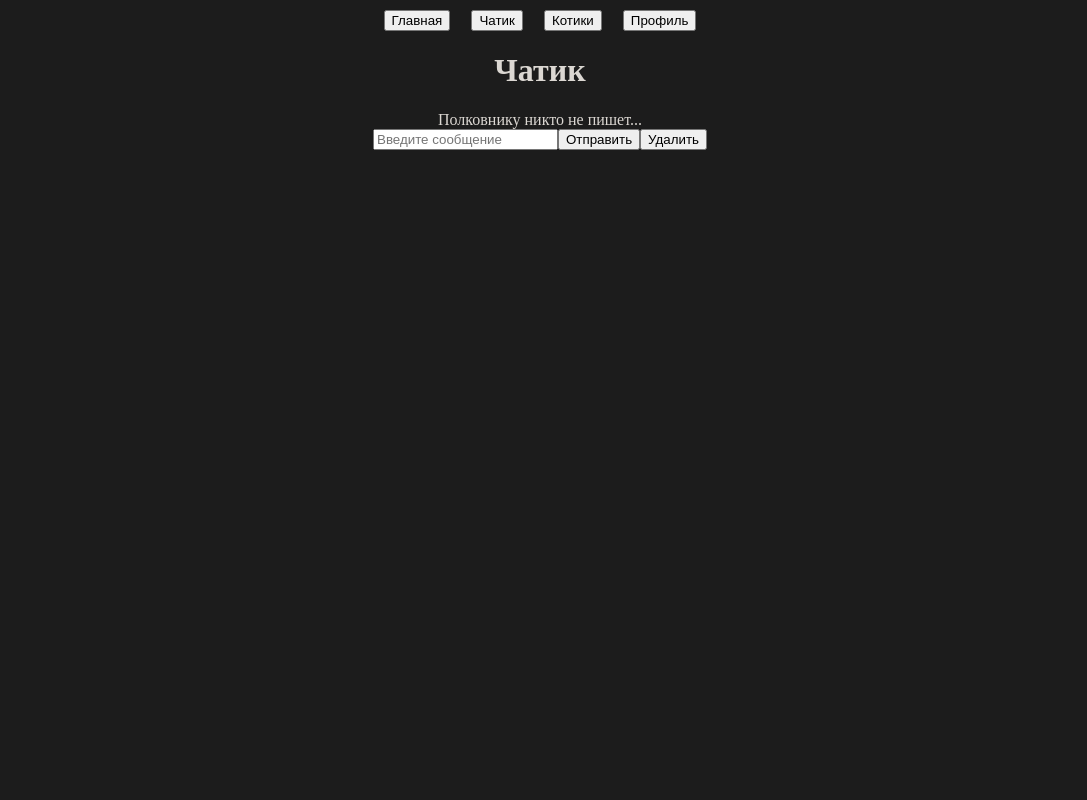
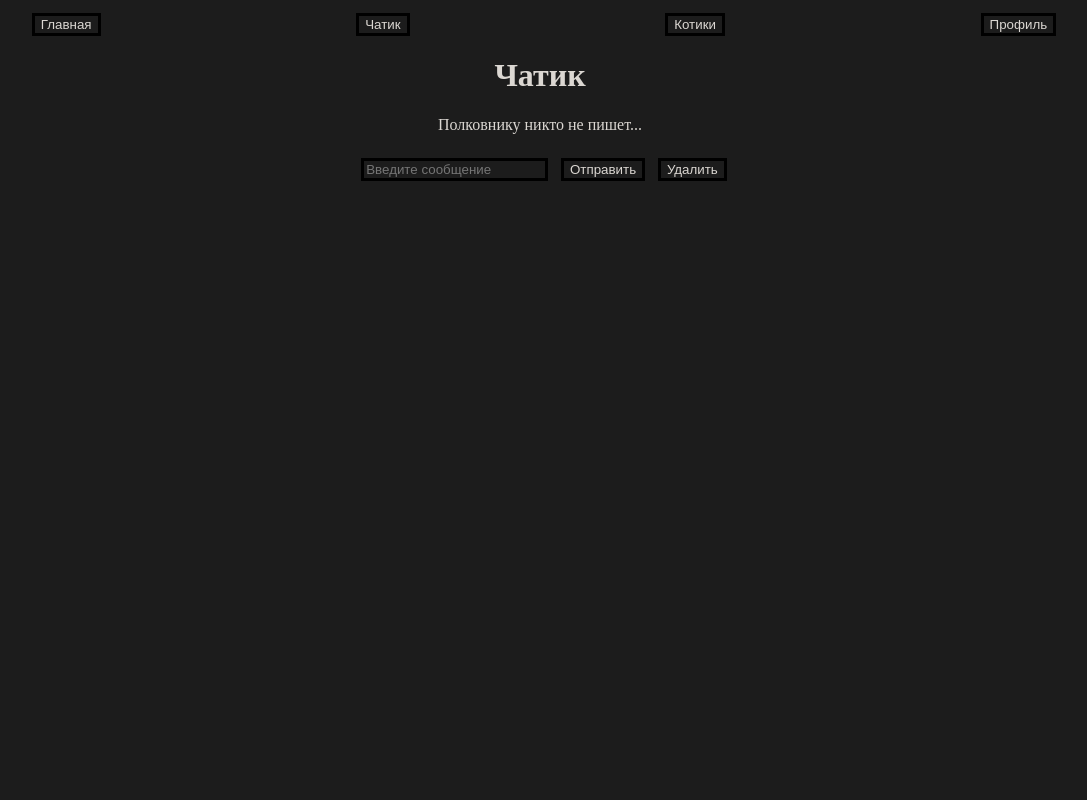
Before and after one commit to AugustSprout/FinalProject, a Vue app in the folder project/: page /im in a window 1280 px wide. Shown: the top 800 px of the page, without its empty margins (100-1187 px from the left). Built offline with nearby package versions, Linux system fonts and the light colour scheme; sample sign-in values are in the browser's storage.

Commit message:
Стилизация, окончательные доработки.

```diff
--- a/project/public/index.html
+++ b/project/public/index.html
@@ -5,7 +5,7 @@
     <meta http-equiv="X-UA-Compatible" content="IE=edge">
     <meta name="viewport" content="width=device-width,initial-scale=1.0">
     <link rel="icon" href="<%= BASE_URL %>favicon.ico">
-    <title><%= htmlWebpackPlugin.options.title %></title>
+    <title>FinalProject</title>
   </head>
   <body style="margin: 0px;">
     <noscript>
--- a/project/src/App.vue
+++ b/project/src/App.vue
@@ -23,7 +23,8 @@ export default {
 #app {
   background-color: #1C1C1C;
   color: #dbd7d2;
-  display: flex;
+  display: block;
+  padding-top: 1%;
   justify-content: center;
   text-align: center;
 
--- a/project/src/components/ApiPage.vue
+++ b/project/src/components/ApiPage.vue
@@ -1,11 +1,11 @@
 <template>
-    <div>
+    <div class="api">
         <h1>Котики</h1>
         <div v-if="isLoad">Загрузка данных...</div>
         <div v-else>
             <div>
                 <button @click="this.ChangeCat()">Поменять котика</button>
-                <img v-bind:src="imageUrl"  alt="cat">
+                <img class="img" v-bind:src="imageUrl"  alt="cat">
             </div>
         </div>
     </div>
@@ -39,3 +39,27 @@
             }
     }
 </script>
+<style>
+    .api{
+        display: grid;
+        flex-direction: column;
+        justify-content: center
+    }
+    button{
+        background: #1C1C1C;
+        color: #dbd7d2;
+        border: 3px solid black;
+    }
+    button:hover{
+        background: black;
+    }
+    .img{
+        display: block;
+        margin-left: 10%;
+        margin-top: 5vh;
+        max-width: 80%;
+        max-height: 80vh;
+        min-width: 40%;
+        min-height: 40vh;
+    }
+</style>
--- a/project/src/components/AuthPage.vue
+++ b/project/src/components/AuthPage.vue
@@ -39,9 +39,25 @@
                     })
                 }
                 else{
-                    console.log(`хня какая то`)
+                    alert(`Введите логин и пароль!`)
                 }
             }
         }
     }
 </script>
+
+<style>
+    input{
+        margin-top: 1vh;
+        background: #1C1C1C;
+        color: #dbd7d2;
+        border: black solid 3px;
+        margin-left: 1vh;
+    }
+    label{
+        margin-left: 1vh;
+    }
+    button{
+        margin-left: 1vh;
+    }
+</style>
--- a/project/src/components/ChatPage.vue
+++ b/project/src/components/ChatPage.vue
@@ -40,7 +40,7 @@
                     this.newMessage = ``
                 }
                 else{
-                    alert(`введите сообщение!`)
+                    alert(`Введите сообщение!`)
                 }
             },
             saveChatRecords(){
@@ -70,3 +70,25 @@
         }
     }
 </script>
+
+<style>
+    .chat{
+        color: #dbd7d2;
+    }
+    .chat input {
+        margin-top: 3vh;
+        background: #1C1C1C;
+        color: #dbd7d2;
+        border: black solid 3px;
+    }
+    .chat button{
+        background: #1C1C1C;
+        color: #dbd7d2;
+        border: 3px solid black;
+        margin-left: 1%;
+
+    }
+    .chat button:hover{
+        background: black;
+    }
+</style>
--- /dev/null
+++ b/project/src/components/ErrorPage.vue
@@ -0,0 +1,9 @@
+<template>
+    <h1>404! Такой страницы не существует!</h1>
+</template>
+
+<script>
+    export default{
+        name: `ErrorPage`
+    }
+</script>
--- a/project/src/components/Footer.vue
+++ b/project/src/components/Footer.vue
@@ -1,5 +1,5 @@
 <template>
-    <footer class="footer">footer</footer>
+    <footer class="footer">Здесь живут только мыши!</footer>
 </template>
 
 <script>
@@ -10,6 +10,6 @@
 </script>
 <style>
     .footer{
-        margin-top: 286%
+        margin-top: 100vh
     }
 </style>
--- a/project/src/components/Navigation.vue
+++ b/project/src/components/Navigation.vue
@@ -16,8 +16,14 @@
     .nav{
         display: flex;
         justify-content: space-around;
-        align-items: center;
-        margin-top: 3%;
 
     }
+    .nav button{
+        background: #1C1C1C;
+        color: #dbd7d2;
+        border: 3px solid black
+    }
+    .nav button:hover{
+        background: black;
+    }
 </style>
--- a/project/src/components/ProfilePage.vue
+++ b/project/src/components/ProfilePage.vue
@@ -1,12 +1,18 @@
 <template>
-    <h1>profile</h1>
-    <button @click="logout">выйти из аккаунта</button>
+    <h1>Профиль</h1>
+    <h2>Логин: {{ userName }} </h2>
+    <button @click="logout">Выйти из аккаунта</button>
 
 </template>
 
 <script>
     export default {
         name: `ProfilePage`,
+        data(){
+            return{
+                userName: localStorage.getItem(`userName`),
+            }
+        },
         methods:{
             logout(){
                 localStorage.removeItem(`isAuth`, false)
--- a/project/src/main.js
+++ b/project/src/main.js
@@ -3,9 +3,10 @@ import { createRouter, createWebHistory } from "vue-router"
 import App from "./App.vue"
 import HomePage from "./components/HomePage.vue"
 import ChatPage from "./components/ChatPage.vue"
-import ApiPage from "./components/ApiPage"
-import AuthPage from "./components/AuthPage"
-import ProfilePage from "./components/ProfilePage"
+import ApiPage from "./components/ApiPage.vue"
+import AuthPage from "./components/AuthPage.vue"
+import ProfilePage from "./components/ProfilePage.vue"
+import ErrorPage from "./components/ErrorPage.vue"
 
 const router = createRouter({
     routes: [{
@@ -28,6 +29,10 @@ const router = createRouter({
         name: `AuthPage`,
         component: AuthPage,
     },{
+        path: `/:pathMatch(.*)*`,
+        name: `ErrorPage`,
+        component: ErrorPage,
+    },{
         path: `/profile`,
         name: `ProfilePage`,
         component: ProfilePage,
@@ -37,9 +42,6 @@ const router = createRouter({
     }],
     history: createWebHistory(),
 })
-
-
-
 router.beforeEach((to) => {
     if(to.meta.requiresAuth && !localStorage.getItem(`isAuth`)){
         return{
@@ -48,7 +50,6 @@ router.beforeEach((to) => {
     }
 }
 )
-
 const app = createApp(App)
 app.use(router)
 app.mount("#app")
```
